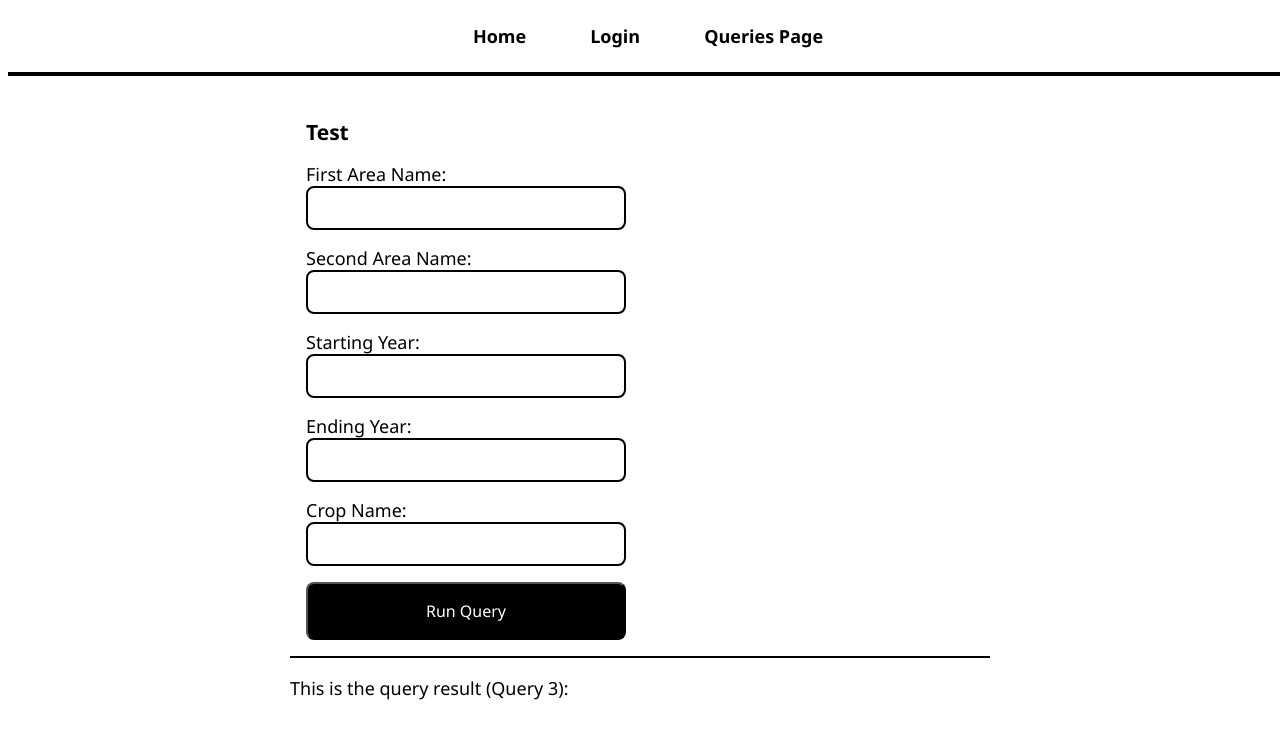
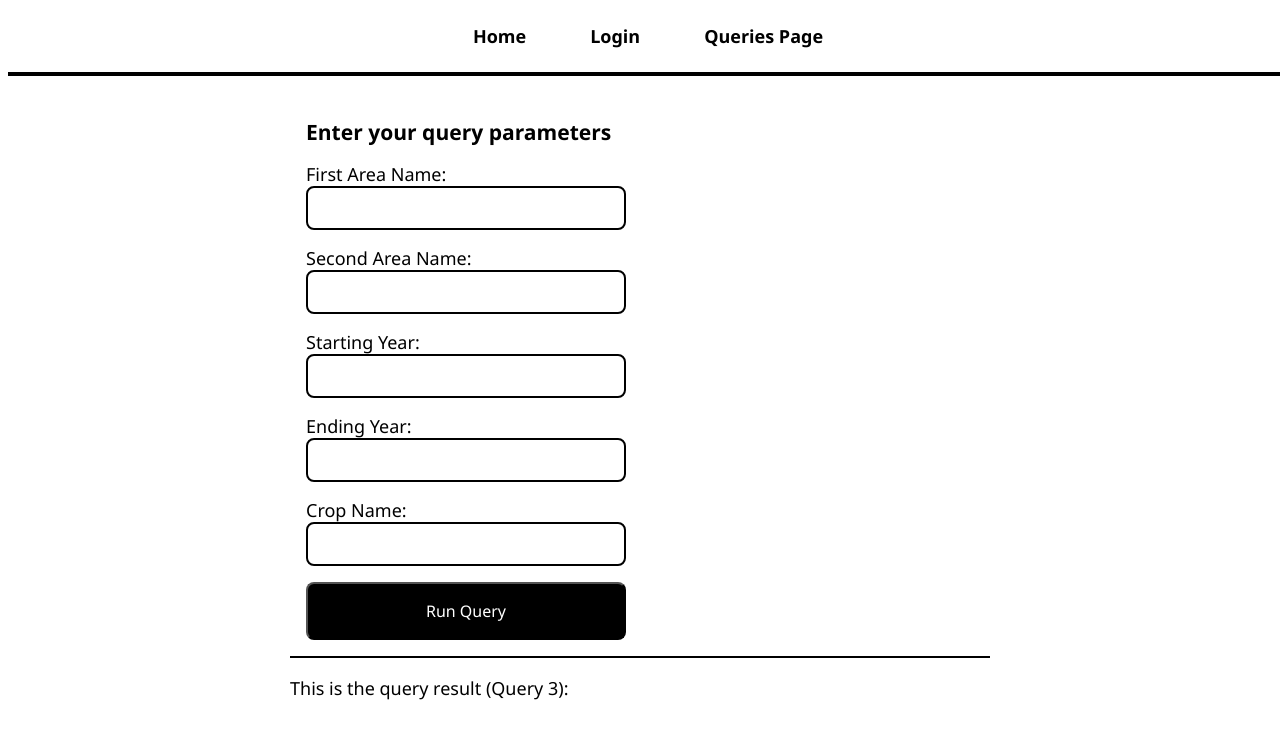
Before and after one commit to GoonerBrian/CIS4301-Group-11, a React (Create React App) app in the folder frontend/: page /queries-page/query3 in a window 1280 px wide. Shown: the top 738 px of the page. Built offline with nearby package versions, Linux system fonts and the light colour scheme.

Commit message:
Corrected form title

```diff
--- a/frontend/src/pages/query3.js
+++ b/frontend/src/pages/query3.js
@@ -27,7 +27,7 @@ const Query3 = () => {
     return (
         <>
         <div id="query-input-form">
-            <h3>Test</h3>
+            <h3>Enter your query parameters</h3>
             <label>
                 First Area Name:
                 <input
```
